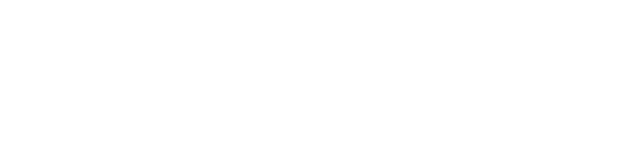
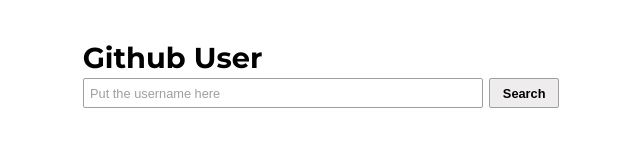
Before and after one commit to karolinedealencar/github-user-info, a plain HTML site: page index.html in a window 1280 px wide. Shown: the whole page, without its empty margins (319-959 px from the left). Drawn offline with Linux system fonts and the light colour scheme.

Commit message:
Finish Header

```diff
--- /dev/null
+++ b/css/header.css
@@ -0,0 +1,57 @@
+.header {
+    padding-top: 2rem;
+}
+
+.header__form {
+    display: flex;
+    justify-content: center;
+    align-items: flex-end;
+}
+
+.header__label {
+    flex-grow: 1;
+    flex-basis: auto;
+    max-width: 400px;
+    margin-right: .4rem;
+}
+
+.header__p {
+    margin: 0;
+    margin-bottom: .2rem;
+
+    color: var(--base-color);
+    font-size: 1.8rem;
+    font-weight: bold;
+}
+
+@media (max-width: 336px) {
+
+    .header__p {
+        font-size: 1.6rem;
+    }
+
+}
+
+.header__input {
+    width: 100%;
+    padding: .4rem;
+
+    border: 1px solid var(--contrast-color);
+    border-radius: 2px;
+}
+
+.header__input::placeholder {
+    color: var(--contrast-color);
+    font-size: .8rem;
+}
+
+.header__btn {
+    padding: .4rem .8rem;
+
+    font-size: .8rem;
+    font-weight: bold;
+
+    background-color: #eeecec;
+    border: 1px solid var(--contrast-color);
+    border-radius: 2px;
+}
--- /dev/null
+++ b/css/style.css
@@ -0,0 +1,18 @@
+@import url("header.css");
+
+:root {
+    --contrast-color: #9f9f9f;
+    --base-color: #000;
+    font-family: 'Montserrat', sans-serif;
+    font-size: 16px;
+}
+
+* {
+    box-sizing: border-box;
+}
+
+.container {
+    width: 80%;
+    max-width: 1170px;
+    margin: 0 auto;
+}
--- a/index.html
+++ b/index.html
@@ -6,8 +6,22 @@
     <meta http-equiv="X-UA-Compatible" content="ie=edge">
     <meta name="description" content="App that shows information of a given Github user">
     <title>Github User Info</title>
+    <link href="https://fonts.googleapis.com/css?family=Montserrat:300,700" rel="stylesheet">
+    <link rel="stylesheet" href="css/style.css">
 </head>
 <body>
-
+    <header class="header">
+        <div class="container">
+            <form class="header__form">
+                <label class="header__label">
+                    <p class="header__p">Github User</p>
+                    <input class="header__input" type="text" placeholder="Put the username here">
+                </label>
+                <button class="header__btn" type="button">
+                    Search
+                </button>
+            </form>
+        </div>
+    </header>
 </body>
 </html>
```
